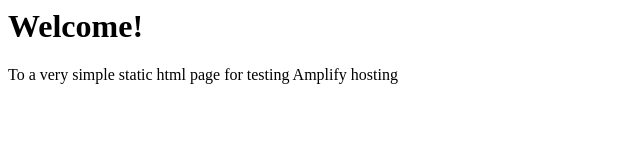
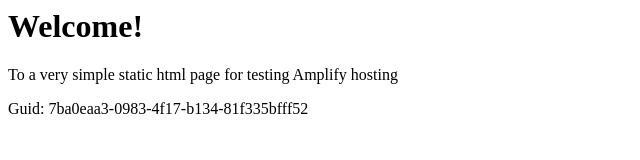
Before and after one commit to aws-aemilia-lhr/Github-PR-Commit-Integration-Test-DoNotTouch-v1-preprod-eu-west-2, a website: page src/index.html in a window 1280 px wide. Shown: the whole page, without its empty margins (0-640 px from the left). Drawn offline with Linux system fonts and the light colour scheme.

Commit message:
commit from integ tests

```diff
--- a/src/index.html
+++ b/src/index.html
@@ -1,3 +1,5 @@
+
+
 <html lang="en">
 
 <head>
@@ -10,6 +12,6 @@
 <body>
     <h1>Welcome!</h1>
     <p>To a very simple static html page for testing Amplify hosting</p>
-</body>
+    <p>Guid: 7ba0eaa3-0983-4f17-b134-81f335bfff52</p></body>
 
 </html>
```
